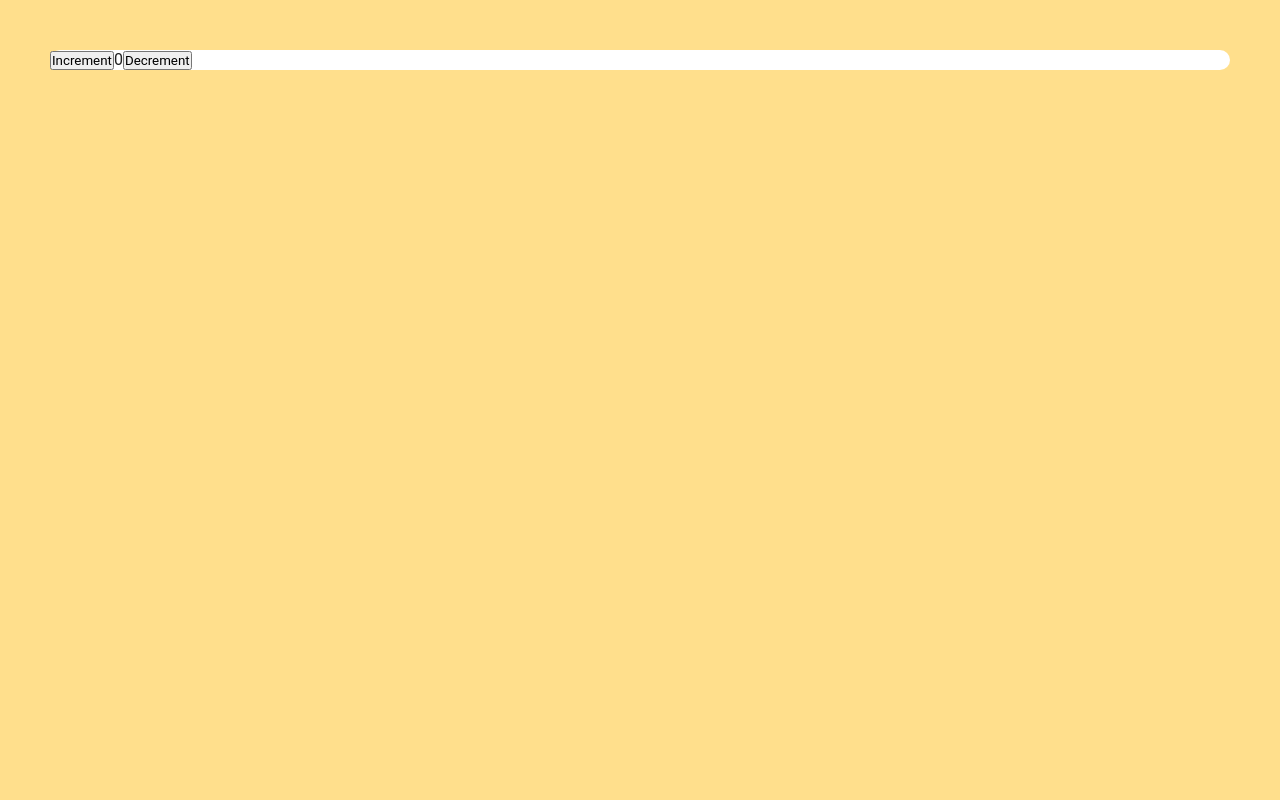
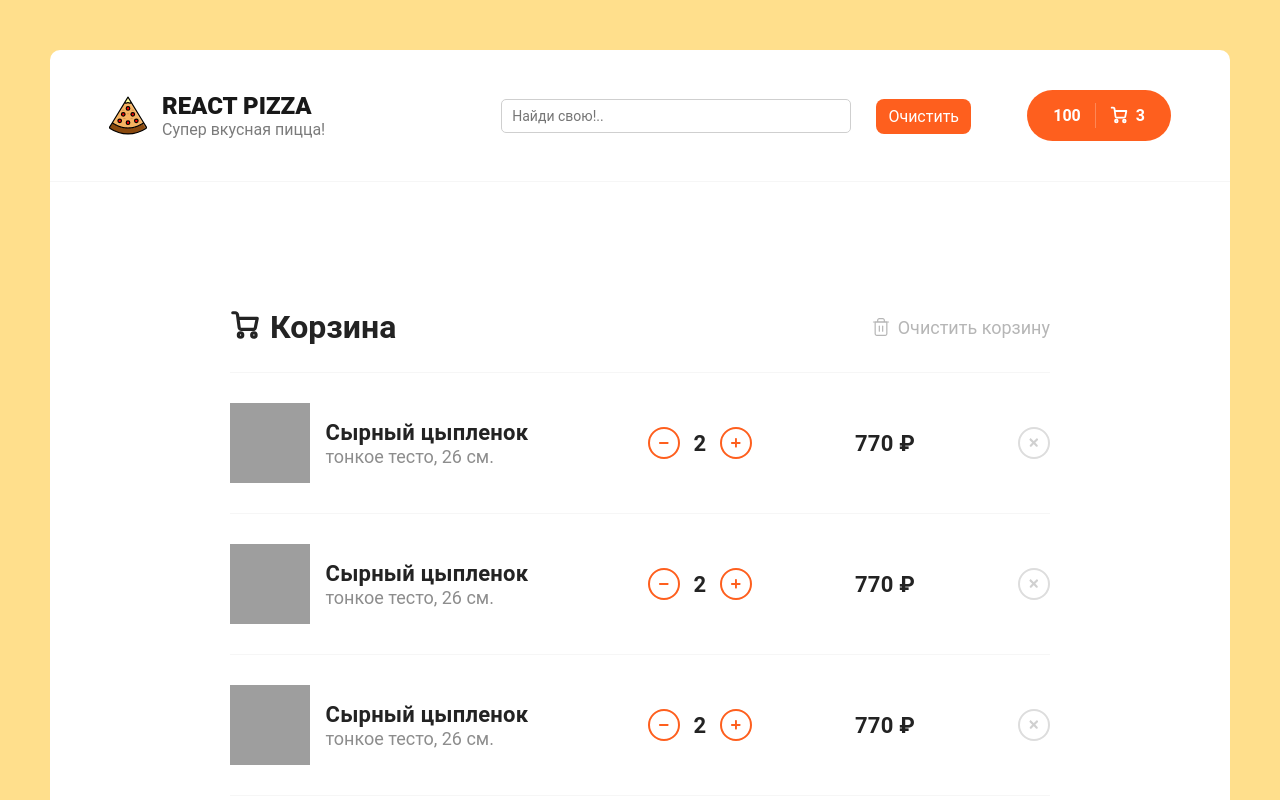
Before and after one commit to ArturBekhDEV/food-shop-project-react, a React (Create React App) app: page /cart in a window 1280 px wide. Shown: the top 800 px of the page. Built offline with nearby package versions, Linux system fonts and the light colour scheme; grey boxes are pictures that could not be loaded.

Commit message:
updated redux toolkit + remade sort / without usestate etCategorySorcl

```diff
--- a/src/App.js
+++ b/src/App.js
@@ -6,33 +6,14 @@ import Header from "./components/Header";
 import Home from "./components/pages/Home";
 import NotFoundBlock from "./components/Notfound/Index";
 import { Routes, Route } from "react-router-dom";
-import { useSelector, useDispatch } from "react-redux";
-import { decrement, increment } from "./redux/slices/filterSlice";
-
 export const searchContext = React.createContext();
 
 function App() {
   const [searchValue, setSearchValue] = useState("");
 
-  const count = useSelector((state) => state.counter.value);
-  const dispatch = useDispatch();
-
   return (
     <div className="wrapper">
-      <button
-        aria-label="Increment value"
-        onClick={() => dispatch(increment())}
-      >
-        Increment
-      </button>
-      <span>{count}</span>
-      <button
-        aria-label="Decrement value"
-        onClick={() => dispatch(decrement())}
-      >
-        Decrement
-      </button>
-      {/* <searchContext.Provider value={{ searchValue, setSearchValue }}>
+      <searchContext.Provider value={{ searchValue, setSearchValue }}>
         <Header />
         <div className="content">
           <Routes>
@@ -41,7 +22,7 @@ function App() {
             <Route path="*" element={<NotFoundBlock />} />
           </Routes>
         </div>
-      </searchContext.Provider> */}
+      </searchContext.Provider>
     </div>
   );
 }
--- a/src/components/Sort.jsx
+++ b/src/components/Sort.jsx
@@ -1,9 +1,14 @@
 import React from "react";
 import "../scss/components/_sort.scss";
+import { useSelector, useDispatch } from "react-redux";
 import { useState } from "react";
+import { setCategorySort } from "../redux/slices/filterSlice";
 
-const Sort = ({ value, onClickSort }) => {
+const Sort = () => {
   const [isVisiblePopup, setIsVisiblePopup] = useState(false);
+  const dispatch = useDispatch();
+
+  const sort = useSelector((state) => state.filterSlice.sort);
 
   const list = [
     { name: "популярности DESC", sort: "rating" },
@@ -14,8 +19,8 @@ const Sort = ({ value, onClickSort }) => {
     { name: "алфавит ASC", sort: "-title" },
   ];
 
-  const onClickListItem = (index) => {
-    onClickSort(index);
+  const onClickListItem = (obj) => {
+    dispatch(setCategorySort(obj));
     setIsVisiblePopup(false);
   };
 
@@ -40,7 +45,7 @@ const Sort = ({ value, onClickSort }) => {
             setIsVisiblePopup(!isVisiblePopup);
           }}
         >
-          {value.name}
+          {sort.name}
         </span>
       </div>
       {isVisiblePopup && (
@@ -50,7 +55,7 @@ const Sort = ({ value, onClickSort }) => {
               <li
                 key={item}
                 onClick={() => onClickListItem(item)}
-                className={value.sort === item.sort ? "active" : ""}
+                className={sort.sort === item.sort ? "active" : ""}
               >
                 {item.name}
               </li>
--- a/src/components/pages/Home.jsx
+++ b/src/components/pages/Home.jsx
@@ -6,22 +6,27 @@ import Skeleton from "../Pizzablock/Skeleton";
 import { useState, useEffect } from "react";
 import Pagination from "../Pagination/Pagination";
 import { searchContext } from "../../App";
+import { useSelector, useDispatch } from "react-redux";
+import { setCategoryId } from "../../redux/slices/filterSlice";
 
 const Home = () => {
+  const categoryId = useSelector((state) => state.filterSlice.categoryId);
+  const sortType = useSelector((state) => state.filterSlice.sort.sort);
+
+  const dispatch = useDispatch();
   const { searchValue } = React.useContext(searchContext); // global context <---
 
   const [items, setItems] = useState([]);
   const [isLoading, setIsLoading] = useState(true);
   const [currentPage, setCurrentPage] = useState(1);
-  const [categoryId, setCategoryId] = useState(0);
-  const [sortType, setSortType] = useState({
-    name: "популярности",
-    sort: "rating",
-  });
+
+  const onClickCategory = (id) => {
+    dispatch(setCategoryId(id));
+  };
 
   useEffect(() => {
-    const order = sortType.sort.includes("-") ? "asc" : "desc";
-    const sortByMinus = sortType.sort.replace("-", "");
+    const order = sortType.includes("-") ? "asc" : "desc";
+    const sortByMinus = sortType.replace("-", "");
     const category = categoryId > 0 ? `category=${categoryId}` : "";
     setIsLoading(true);
 
@@ -54,11 +59,8 @@ const Home = () => {
   return (
     <div className="container">
       <div className="content__top">
-        <Categories
-          value={categoryId}
-          onClickCategory={(index) => setCategoryId(index)}
-        />
-        <Sort value={sortType} onClickSort={(index) => setSortType(index)} />
+        <Categories value={categoryId} onClickCategory={onClickCategory} />
+        <Sort />
       </div>
       <h2 className="content__title">Все пиццы</h2>
       <div className="content__items">{isLoading ? skeletons : pizzas}</div>
--- a/src/redux/slices/filterSlice.js
+++ b/src/redux/slices/filterSlice.js
@@ -1,25 +1,26 @@
 import { createSlice } from "@reduxjs/toolkit";
 
 const initialState = {
-  value: 0,
+  categoryId: 0,
+  sort: {
+    name: "популярности",
+    sort: "rating",
+  },
 };
 
-export const filterSlice = createSlice({
+const filterSlice = createSlice({
   name: "filter",
-  initialState: initialState,
+  initialState,
   reducers: {
-    increment: (state) => {
-      state.value += 1;
+    setCategoryId(state, action) {
+      state.categoryId = action.payload;
     },
-    decrement: (state) => {
-      state.value -= 1;
-    },
-    incrementByAmount: (state, action) => {
-      state.value += action.payload;
+    setCategorySort(state, action) {
+      state.sort = action.payload;
     },
   },
 });
 
-export const { increment, decrement, incrementByAmount } = filterSlice.actions;
+export const { setCategoryId, setCategorySort } = filterSlice.actions;
 
 export default filterSlice.reducer;
--- a/src/redux/store.js
+++ b/src/redux/store.js
@@ -1,8 +1,8 @@
 import { configureStore } from "@reduxjs/toolkit";
-import filterSliceReducer from "../redux/slices/filterSlice";
+import filterSlice from "./slices/filterSlice";
 
 export const store = configureStore({
   reducer: {
-    counter: filterSliceReducer,
+    filterSlice,
   },
 });
```
